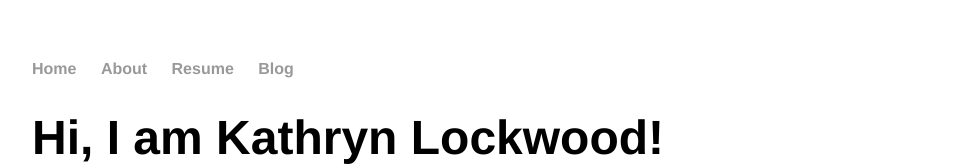
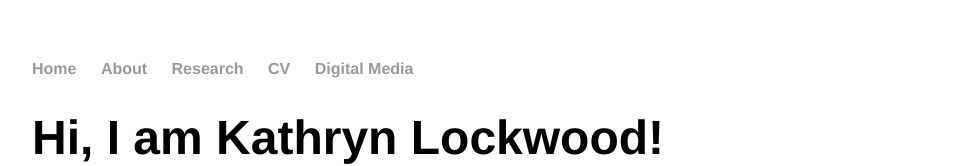
Before and after one commit to kathrynlockwood13/kathrynlockwood13_wbsite, a plain HTML site: page index.html in a window 1280 px wide. Shown: the top 166 px of the page, without its empty margins (160-1119 px from the left). Drawn offline with Linux system fonts and the light colour scheme.

Commit message:
Update index.html

```diff
--- a/index.html
+++ b/index.html
@@ -9,8 +9,9 @@
      <ul>
        <li><a href="/">Home</a></li> <!-- This is a navigation link to the Home page. The '/' in the href attribute typically refers to the root of the website. -->
        <li><a href="/about">About</a></li> <!-- This is a navigation link to the About page. -->
-       <li><a href="/resume">Resume</a></li> <!-- This is a navigation link to the Resume page. -->
-       <li><a href="/blog">Blog</a></li> <!-- This is a navigation link to the Blog page. -->
+       <li><a href="/research">Research</a></li> <!-- This is a navigation link to the Resume page. -->
+       <li><a href="/CV">CV</a></li> <!-- This is a navigation link to the Blog page. -->
+       <li><a href="/digital_media">Digital Media</a></li> <!-- This is a navigation link to the Blog page. -->
      </ul>
    </nav>
    <div class="container">
```
